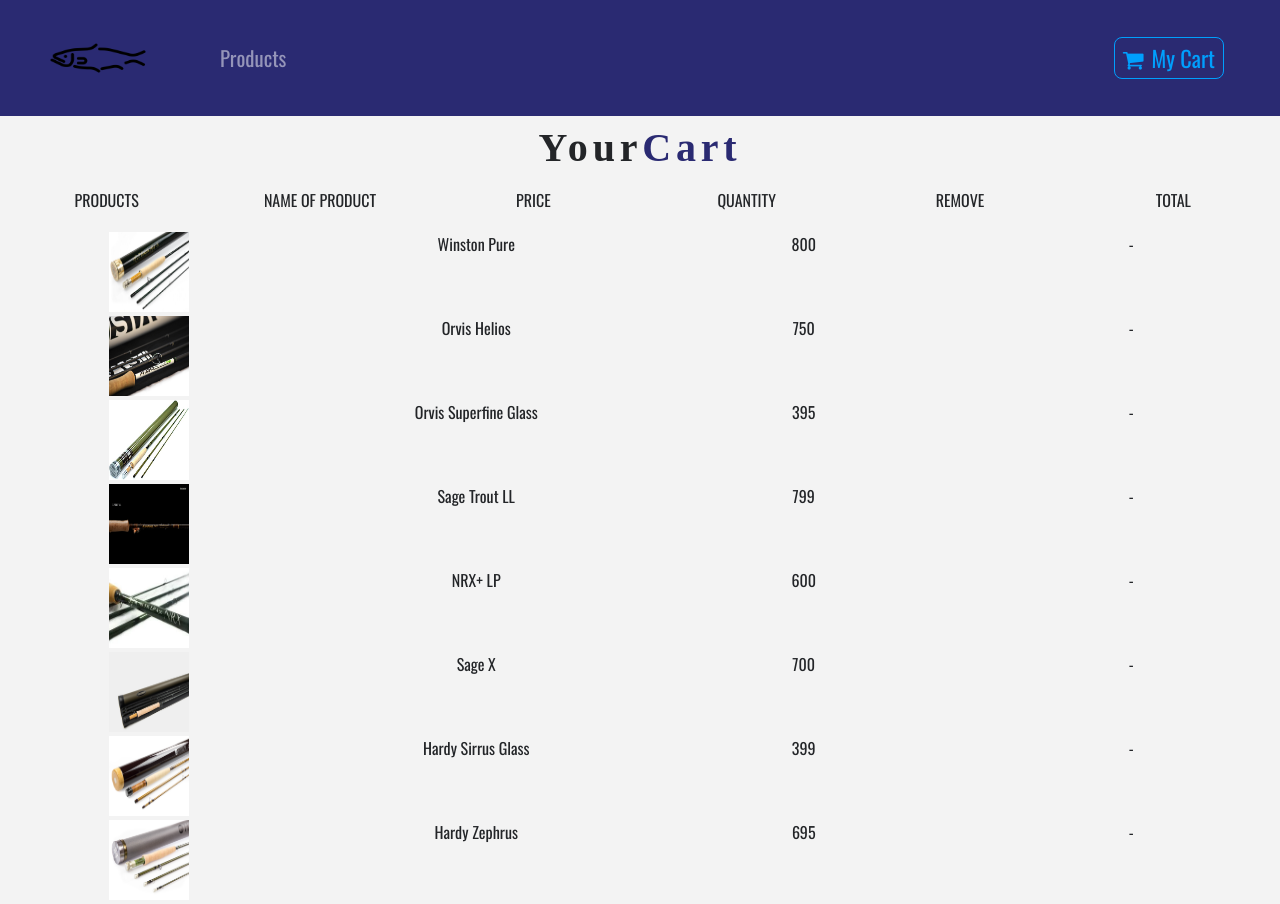
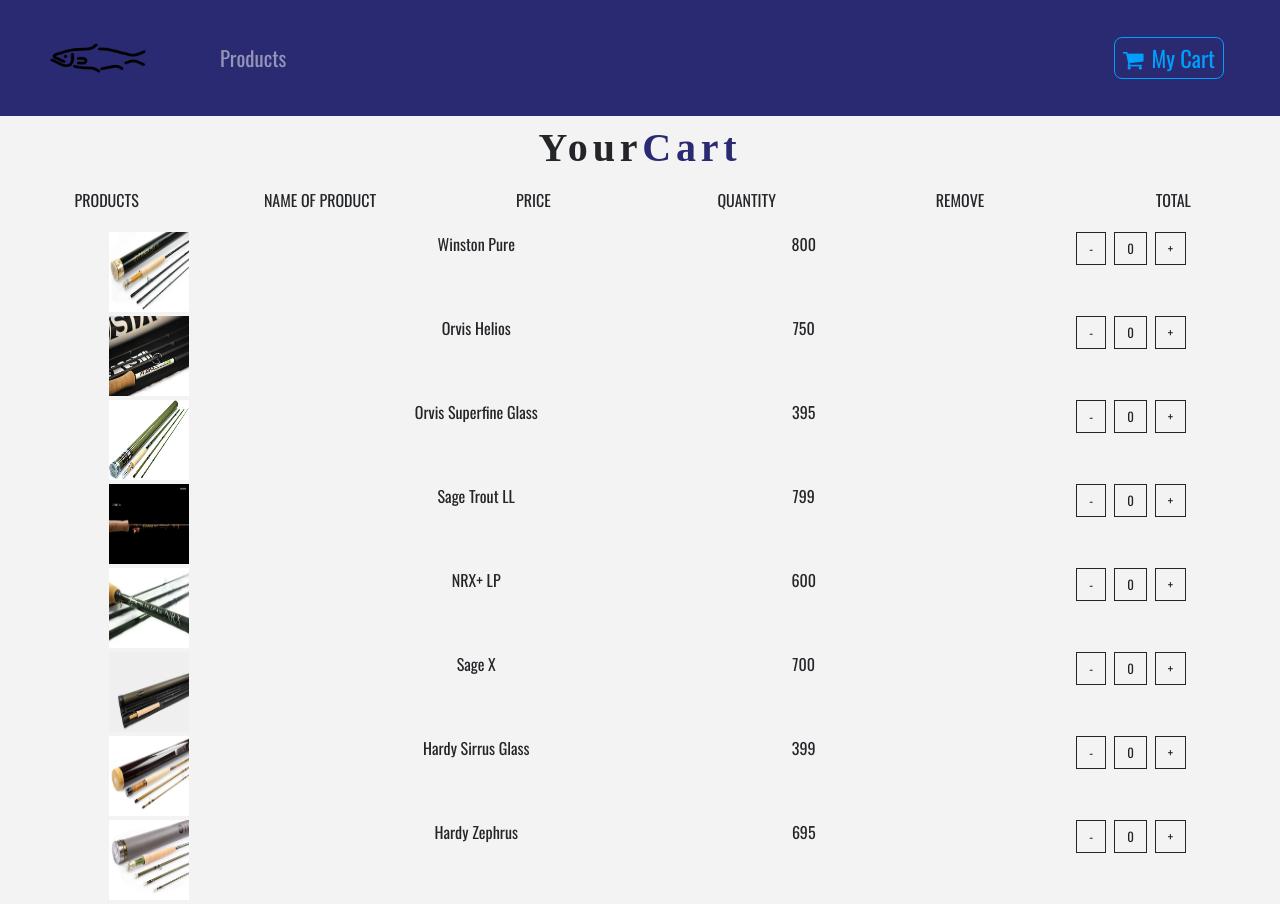
Before and after one commit to Vanya56/e-commerce-site, a React (Create React App) app: page /cart in a window 1280 px wide. Built offline with nearby package versions, Linux system fonts and the light colour scheme.

Commit message:
Increment, decrement, and counter added to my cart page.

```diff
--- a/src/App.css
+++ b/src/App.css
@@ -4,6 +4,7 @@
     --mainWhite: #f3f3f3;
     --mainDark: #232528;
     --mainYellow: #ffa400;
+    transition: all 1s linear;
 }
 
 body {
@@ -34,3 +35,14 @@
     border-radius: 0 !important;
     border: 0.1rem solid var(--mainDark)!important;
 }
+.btn-black:hover {
+    background: var(--mainDark)!important;
+    color: var(--mainWhite)!important;
+}
+
+.cart-icon {
+    cursor: pointer;
+    font-size: 1.2rem;
+    color: var(--mainYellow);
+
+}
--- a/src/components/Cart/CartItem.js
+++ b/src/components/Cart/CartItem.js
@@ -33,7 +33,9 @@
             <div className="col-10 mx-auto col-lg-2 my-2 my-lg-0">
                 <div className="d-flex justify-content-center">
                     <div>
-                        <span className="btn-btn-black mx-1" onClick={() => decrement(id)}>-</span>
+                        <span className="btn btn-black mx-1" onClick={() => decrement(id)}>-</span>
+                        <span className="btn btn-black mx-1">{count}</span>
+                        <span className="btn btn-black mx-1" onClick={() => increment(id)}>+</span>
                     </div>
                 </div>
             </div>
```
